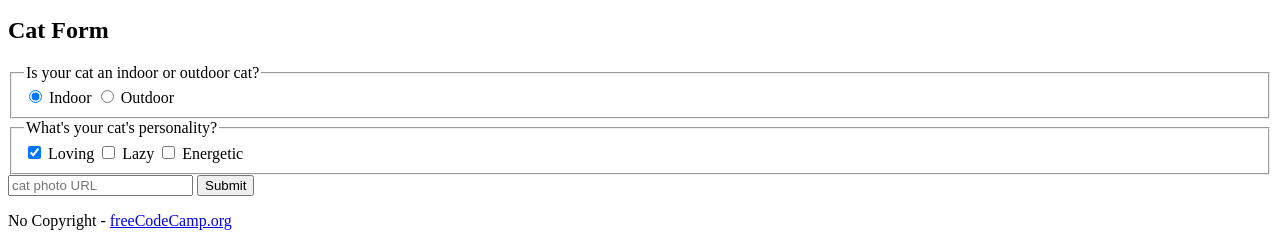
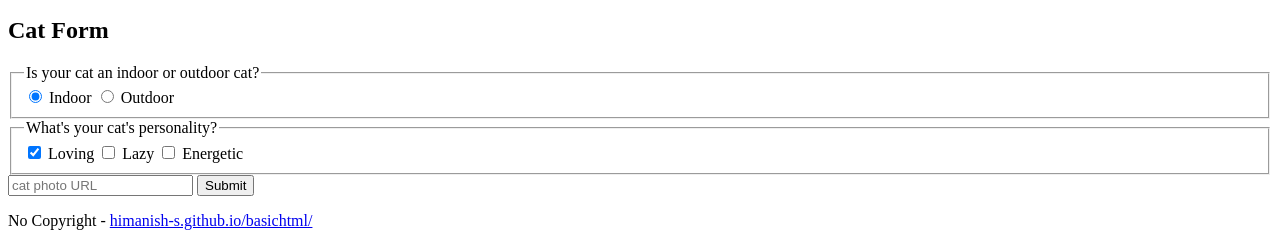
Before and after one commit to himanish-s/basichtml, a plain HTML site: page index.html in a window 1280 px wide. Shown: the part 1419-1665 px from the top of the page. Drawn offline with Linux system fonts and the light colour scheme.

Commit message:
little change

```diff
--- a/index.html
+++ b/index.html
@@ -60,7 +60,7 @@
     </main>
     <footer>
         <p>
-            No Copyright - <a href="https://www.freecodecamp.org">freeCodeCamp.org</a>
+            No Copyright - <a href="https://himanish-s.github.io/basichtml/">himanish-s.github.io/basichtml/</a>
         </p>
     </footer>
 </body>
```
